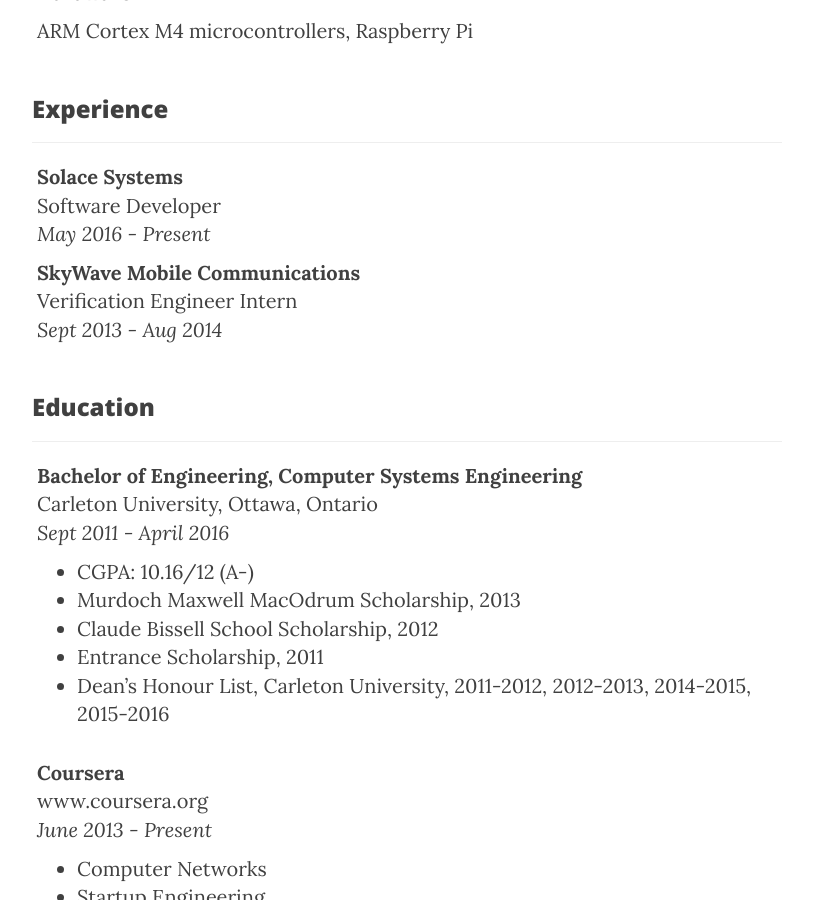
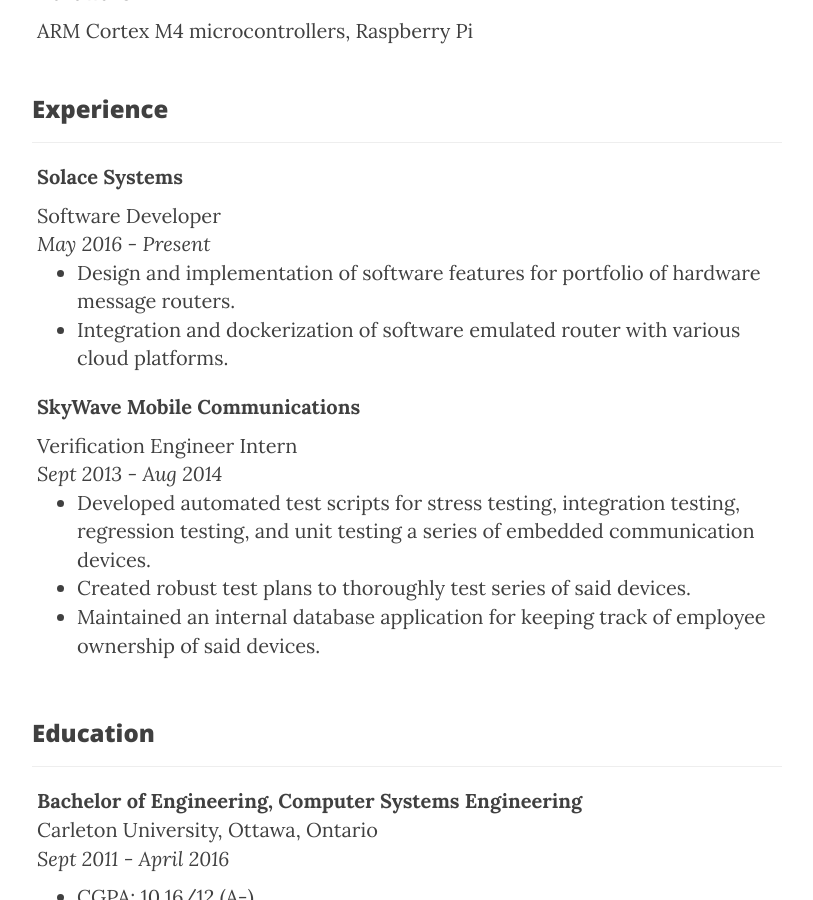
Before and after one commit to brandonto/brandonto.github.io, a Jekyll site: the page built from resume.html, in a window 1280 px wide and 900 px high, scrolled down 641 px. Shown: the whole window, without its empty margins (233-1046 px from the left). Built offline with Jekyll 4.4.1, drawn with Linux system fonts in a browser that asks for light colours; nearby versions of some CDN libraries.

Commit message:
Added some responsibilities as bullet points in experiences.

```diff
--- a/build/projects/index.html
+++ b/build/projects/index.html
@@ -110,7 +110,7 @@
 <div class="project-listing">
 	<div class="row">
 		<div class="project-title">
-			<a href="https://github.com/yuhouliu/Human_Interface_for_Robotic_Control">Human Interface for Robotic Control</a>
+			<a href="https://github.com/yuzhouliu/Human_Interface_for_Robotic_Control">Human Interface for Robotic Control</a>
 		</div>
 		<div class="project-timeframe">Sept 2015 - April 2016</div>
 	</div>
--- a/projects.html
+++ b/projects.html
@@ -11,7 +11,7 @@
 <div class="project-listing">
 	<div class="row">
 		<div class="project-title">
-			<a href="https://github.com/yuhouliu/Human_Interface_for_Robotic_Control">Human Interface for Robotic Control</a>
+			<a href="https://github.com/yuzhouliu/Human_Interface_for_Robotic_Control">Human Interface for Robotic Control</a>
 		</div>
 		<div class="project-timeframe">Sept 2015 - April 2016</div>
 	</div>
--- a/resume.html
+++ b/resume.html
@@ -37,14 +37,23 @@
 
 <div class="project-listing">
 	<div class="row under-padding">
-		<div class="project-title">Solace Systems</div>
+		<div class="project-title under-padding">Solace Systems</div>
 		Software Developer
 		<div class="project-timeframe">May 2016 - Present</div>
+		<ul>
+			<li>Design and implementation of software features for portfolio of hardware message routers.</li>
+      <li>Integration and dockerization of software emulated router with various cloud platforms.</li>
+		</ul>
 	</div>
 	<div class="row under-padding">
-		<div class="project-title">SkyWave Mobile Communications</div>
+		<div class="project-title under-padding">SkyWave Mobile Communications</div>
 		Verification Engineer Intern
 		<div class="project-timeframe">Sept 2013 - Aug 2014</div>
+		<ul>
+			<li>Developed automated test scripts for stress testing, integration testing, regression testing, and unit testing a series of embedded communication devices.</li>
+			<li>Created robust test plans to thoroughly test series of said devices.</li>
+      <li>Maintained an internal database application for keeping track of employee ownership of said devices.</li>
+		</ul>
 	</div>
 </div>
 
```
Also changed, not shown: build/resume/index.html (+11 -2 lines), build/feed.xml.
